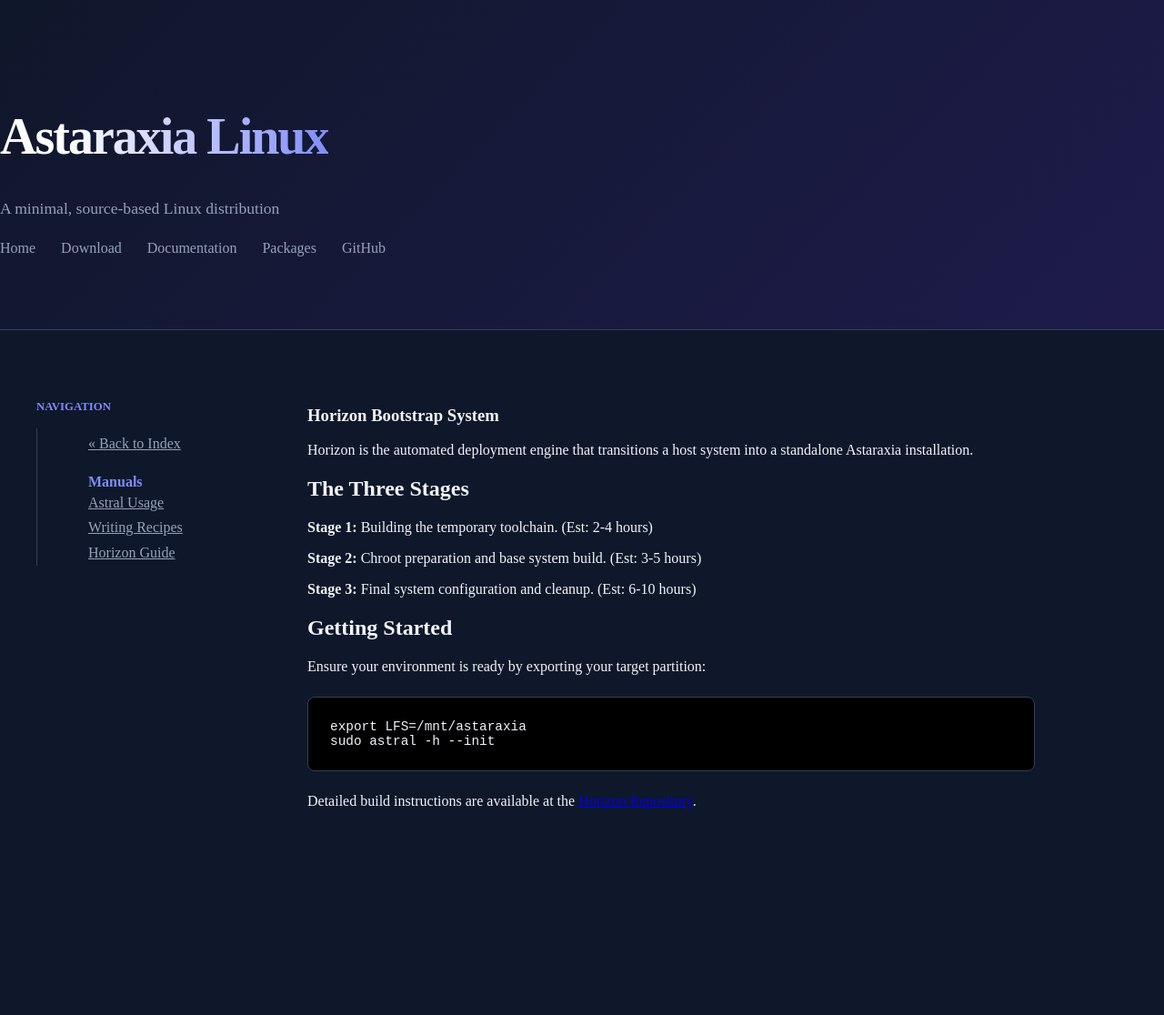
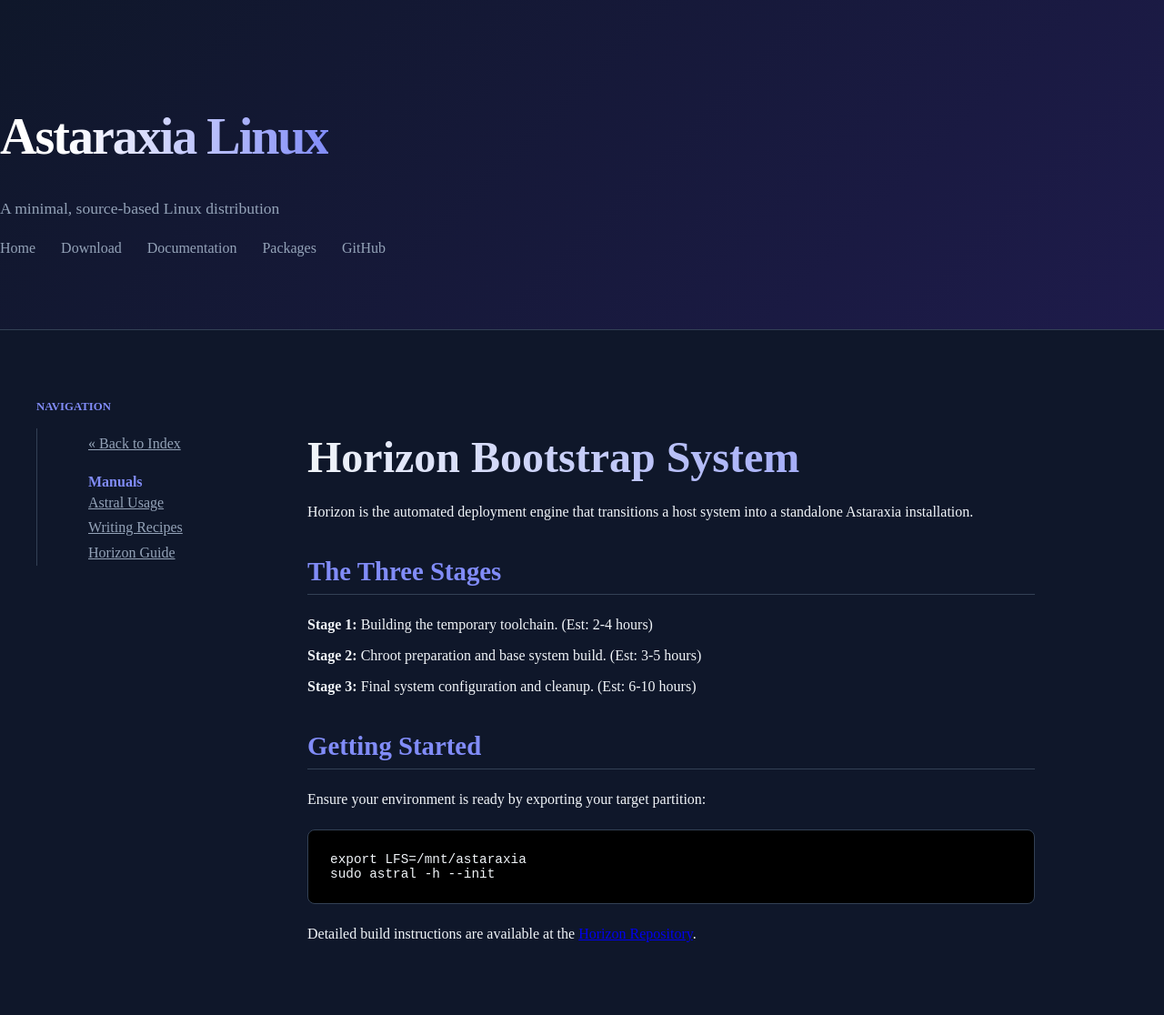
Before and after one commit to Astaraxia-Linux/astaraxia-linux.github.io, a Jekyll site: the page built from docus/horizon.html, in a window 1280 px wide. Shown: the whole page at 91% size. Built offline with Jekyll 4.4.1, drawn with Linux system fonts in a browser that asks for light colours; before the commit the page ends 970 px from its top, so only the background shows below that.

Commit message:
Update doc-page.html

```diff
--- a/_layouts/doc-page.html
+++ b/_layouts/doc-page.html
@@ -20,6 +20,24 @@
                 font-family: 'JetBrains Mono', 'Fira Code', monospace;
                 font-size: 0.9rem;
             }
+
+            .docs-content h1 {
+                font-size: 3rem;
+                font-weight: 800;
+                margin-bottom: 1.5rem;
+                background: linear-gradient(to right, #f1f5f9, #818cf8);
+                -webkit-background-clip: text;
+                -webkit-text-fill-color: transparent;
+                background-clip: text;
+            }
+
+            .docs-content h2 {
+                color: var(--primary);
+                border-bottom: 1px solid var(--border);
+                padding-bottom: 0.5rem;
+                margin-top: 2.5rem;
+                font-size: 1.8rem;
+            }
         </style>
         <aside style="width: 250px; flex-shrink: 0; position: sticky; top: 2rem; height: fit-content;">
             <h3 style="color: var(--primary); font-size: 0.8rem; text-transform: uppercase; margin-bottom: 1rem;">Navigation</h3>
```
